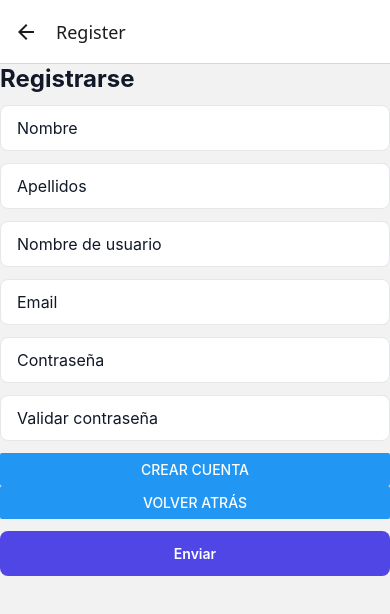
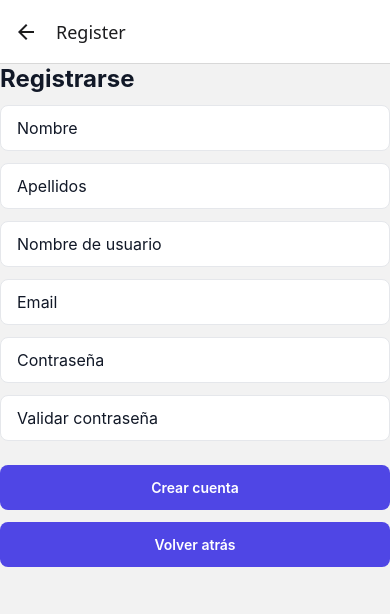
Before and after one commit to josedabh/frontendRQ, a React Native app: screen /Register in a window 390 px wide. Shown: the top 614 px of the page. Built offline with nearby package versions, Linux system fonts and the light colour scheme.

Commit message:
Add styles button

```diff
--- a/src/components/MyButton.tsx
+++ /dev/null
@@ -1,14 +0,0 @@
-import React from 'react';
-import { TouchableOpacity, Text } from 'react-native';
-import buttonStyles from '../themes/styles/buttonStyles';
-
-const MyButton = () => {
-  return (
-    <TouchableOpacity style={buttonStyles.button} onPress={() => console.log('Presionado')}>
-      <Text style={buttonStyles.buttonText}>Enviar</Text>
-    </TouchableOpacity>
-  );
-};
-
-
-export default MyButton;
--- /dev/null
+++ b/src/components/shared/MyButton.tsx
@@ -0,0 +1,19 @@
+import React from 'react';
+import { TouchableOpacity, Text } from 'react-native';
+import buttonStyles from '../../themes/styles/buttonStyles';
+
+/**Porpiedades a implementar el boton */
+interface MyButtonProps {
+  onPress?: () => void;
+  title: string
+}
+
+export function MyButton({ onPress, title }: MyButtonProps) {
+  return (
+    <TouchableOpacity
+      style = { buttonStyles.button }
+      onPress={onPress}>
+      <Text style = { buttonStyles.buttonText }> {title} </Text>
+    </TouchableOpacity>
+  );
+};
--- a/src/screens/LoginScreen.tsx
+++ b/src/screens/LoginScreen.tsx
@@ -3,21 +3,39 @@ import { Alert, Button, Text, TextInput, View } from 'react-native';
 
 import { RootStackParamList } from '../../App';
 import globalStyles from '../themes/styles/globalStyles';
+import { MyButton } from '../components/shared/MyButton';
+
 import textStyles from '../themes/styles/textStyles';
-import { useContext, useState } from 'react';
-import { AuthContext } from '../components/context/AuthContext';
+import { useContext, useEffect, useState } from 'react';
+// import { AuthContext } from '../components/context/AuthContext';
+import { prueba } from '../services/UserService';
 
 // Define las props del componente
 type RegisterScreenProps = NativeStackScreenProps<RootStackParamList, "Login">;
 
 export function LoginScreen({ navigation }: RegisterScreenProps) {
-    const { login } = useContext(AuthContext);
+    // const { login } = useContext(AuthContext);
     const [email, setEmail] = useState('');
     const [password, setPassword] = useState('');
 
+    const [mensaje, setMensaje] = useState<string>('');
+
+    useEffect(() => {
+      const fetchMensaje = async () => {
+        try {
+          const texto = await prueba();
+          setMensaje(texto);
+        } catch (error) {
+          setMensaje('Error al cargar el mensaje');
+        }
+      };
+
+      fetchMensaje();
+    }, []);
+
     const handleLogin = async () => {
         try {
-          await login(email, password);
+          // await login(email, password);
           Alert.alert('Login correcto', 'Bienvenido a la app');
         } catch (error: any) {
           Alert.alert('Error', error.message);
@@ -26,6 +44,7 @@ export function LoginScreen({ navigation }: RegisterScreenProps) {
     return(
         <View style={{ padding: 16 }}>
             <Text style = {textStyles.title}>Iniciar sesión</Text>
+            <Text>{mensaje}</Text>
             <TextInput
                 placeholder="Correo"
                 value={email}
@@ -39,9 +58,9 @@ export function LoginScreen({ navigation }: RegisterScreenProps) {
                 secureTextEntry
                 style={globalStyles.input}
             />
-            <Button title="Iniciar sesión" onPress={handleLogin} />
-s            <Button title="Crear cuenta" onPress={() => navigation.navigate('Register')} />
-            <Button title="Volver" onPress={() => navigation.goBack()} />
+            <MyButton onPress={handleLogin} title="Iniciar sesión" />
+            <MyButton title="Crear cuenta" onPress={() => navigation.navigate('Register')} />
+            <MyButton title="Volver" onPress={() => navigation.goBack()} />
         </View>
     );
 }
--- a/src/screens/MainScreen.tsx
+++ b/src/screens/MainScreen.tsx
@@ -1,8 +1,9 @@
 import { NativeStackScreenProps } from '@react-navigation/native-stack';
 import React from 'react';
-import { Button, Image, Text, View } from 'react-native';
+import { Image, Text, View } from 'react-native';
 
 import { RootStackParamList } from '../../App';
+import { MyButton } from '../components/shared/MyButton';
 
 // Define las props del componente
 type MainScreenProps = NativeStackScreenProps<RootStackParamList, "Main">;
@@ -14,7 +15,7 @@ export function MainScreen({ navigation }: MainScreenProps) {
             <Image
             source={require("../../assets/portada_rq.png")}
             style = {{ width:300, height:300 }} />
-            <Button title='Iniciar sesión'
+            <MyButton title='Iniciar sesión'
             onPress = {() => navigation.navigate('Login')}
             />
         </View>
--- a/src/screens/RegisterScreen.tsx
+++ b/src/screens/RegisterScreen.tsx
@@ -1,9 +1,9 @@
 import { useNavigation } from '@react-navigation/native';
-import { Button, Text, TextInput, View } from 'react-native';
+import { Text, TextInput, View } from 'react-native';
 
-import MyButton from '../components/MyButton';
 import globalStyles from '../themes/styles/globalStyles';
 import textStyles from '../themes/styles/textStyles';
+import { MyButton } from '../components/shared/MyButton';
 
 export function RegisterScreen() {
     const navigation = useNavigation();
@@ -18,9 +18,8 @@ export function RegisterScreen() {
             <TextInput style = {globalStyles.input} placeholder="Contraseña"></TextInput>
             <TextInput style = {globalStyles.input} placeholder="Validar contraseña"></TextInput>
             {/**Botones */}
-            <Button title="Crear cuenta" />
-            <Button title="Volver atrás" onPress={() => navigation.goBack()}/>
-            <MyButton></MyButton>
+            <MyButton title="Crear cuenta" />
+            <MyButton title="Volver atrás" onPress={() => navigation.goBack()}/>
         </View>
     );
 }
--- a/src/services/UserService.ts
+++ b/src/services/UserService.ts
@@ -8,7 +8,19 @@ export interface User {
     name: string;
     email: string;
 }
-const url = "http://localhost:8081/api"
+const url = "http://localhost:8080/api";
+
+export const prueba = async (): Promise<string> => {
+    try {
+        const response = await axios.get<string>(`${url}/user/auth/hello`);
+        console.log(response.data);
+        return response.data;
+    } catch (error) {
+        console.error("No funciona " + error);
+        throw new Error("Falla esta apiS");
+    }
+}
+
 export const getUsers = async (): Promise<User[]> => {
     try {
         const response = await axios.get<User[]>('https://example.com/api/users');
```
